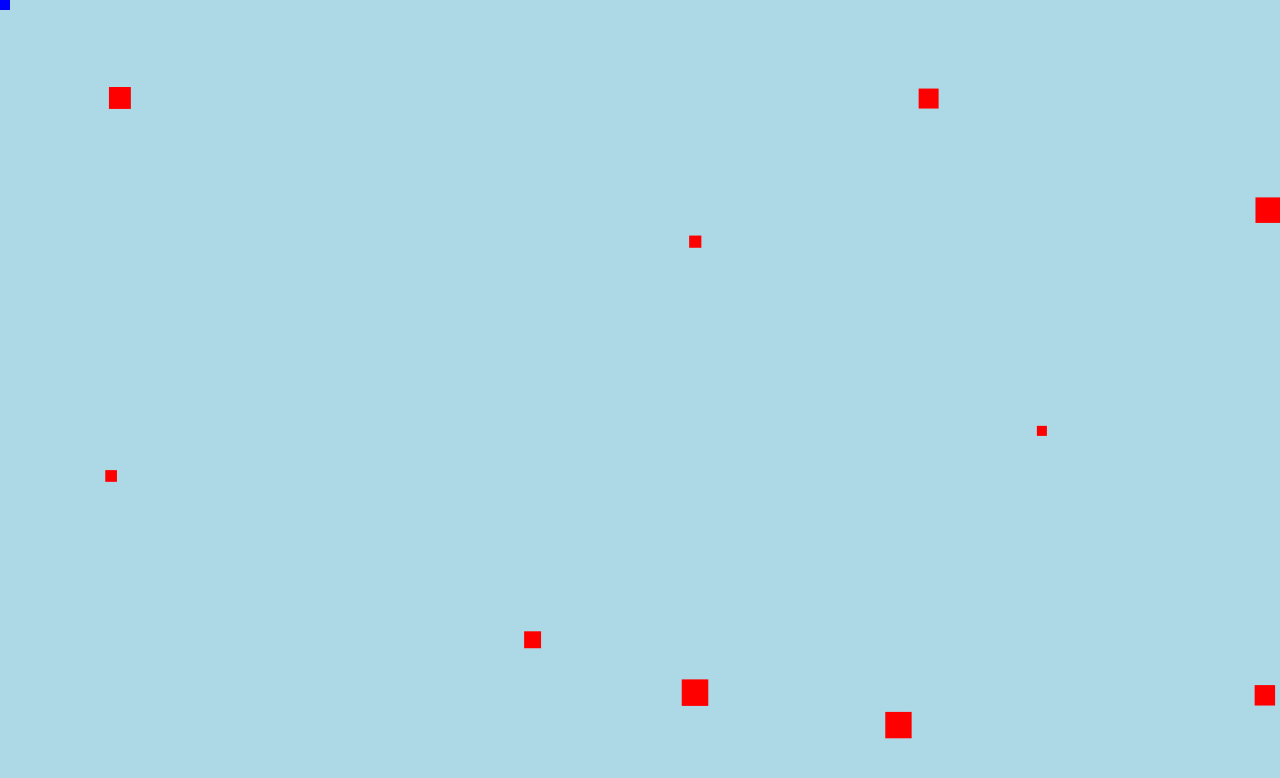
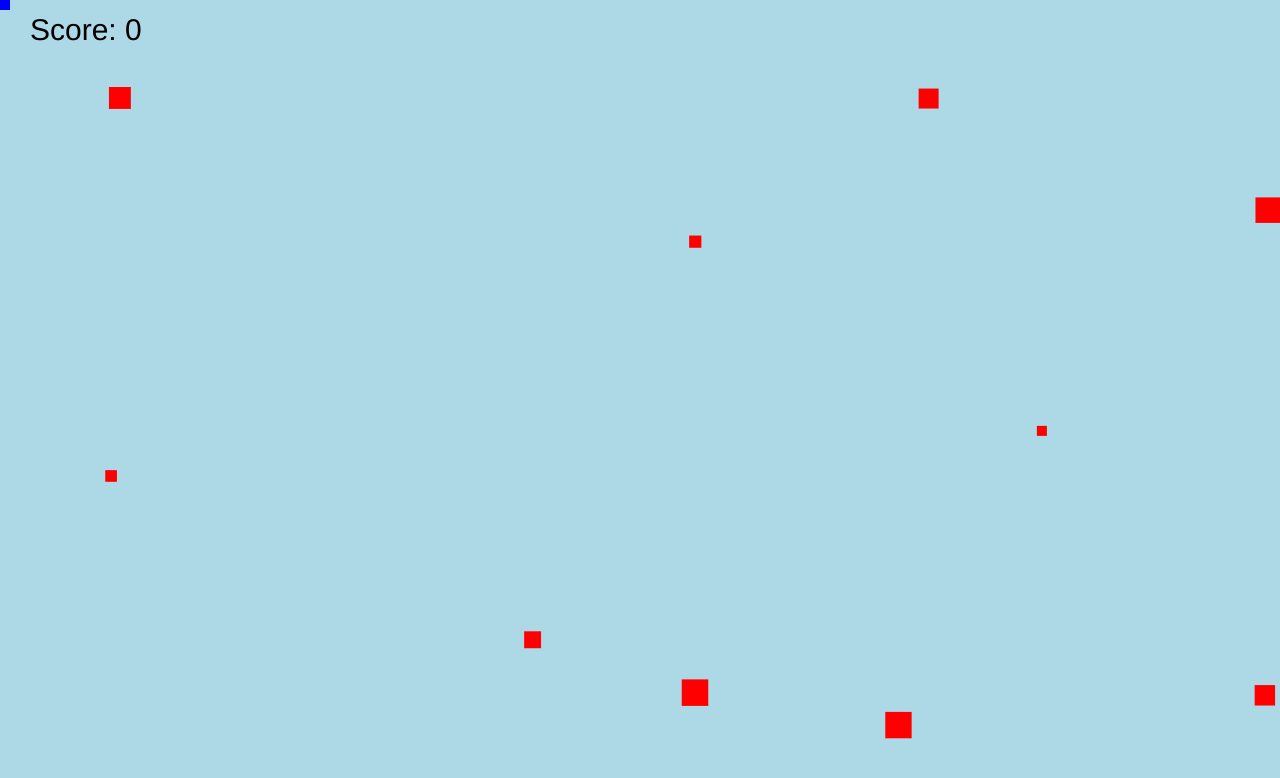
Before and after one commit to dasilvacontin/mogc-2018-2, a plain HTML site: page canvas-game.html in a window 1280 px wide. Drawn offline with Linux system fonts and the light colour scheme.

Commit message:
canvas player<>enemy collision

```diff
--- a/canvas-game.html
+++ b/canvas-game.html
@@ -24,8 +24,12 @@ canvas.height = window.innerHeight
 ctx.fillStyle = 'lightblue'
 ctx.fillRect(0, 0, canvas.width, canvas.height)
 
-let x = 0
-let y = 0
+const player = {
+    x: 0,
+    y: 0,
+    size: 20,
+    score: 0
+}
 let isMouseDown = false
 
 const enemies = []
@@ -59,6 +63,12 @@ function collision (obj1, obj2) {
 obj1 => { ... }
 **/
 
+function collision (obj1, obj2) {
+    const sizeSum = (obj1.size/2 + obj2.size/2)
+    return (Math.abs(obj1.x - obj2.x) < sizeSum) &&
+           (Math.abs(obj1.y - obj2.y) < sizeSum)
+}
+
 const speed = 3
 function render () {
     requestAnimationFrame(render)
@@ -66,22 +76,22 @@ function render () {
     ctx.fillRect(0, 0, canvas.width, canvas.height)
 
     // player logic
-    if (keyboard.a) x -= speed
-    if (keyboard.d) x += speed
-    if (keyboard.w) y -= speed
-    if (keyboard.s) y += speed
-
-    // player render
-    ctx.fillStyle = isMouseDown ? 'cyan' : 'blue'
-    const size = 20
-    ctx.fillRect(x - size/2, y - size/2, size, size)
+    if (keyboard.a) player.x -= speed
+    if (keyboard.d) player.x += speed
+    if (keyboard.w) player.y -= speed
+    if (keyboard.s) player.y += speed
 
     // enemy logic
+    let hasPlayerCollided = false
     enemies.forEach(enemy => {
         enemy.x += enemy.vx
         enemy.y += enemy.vy
         if (enemy.x < 0 || canvas.width < enemy.x) enemy.vx *= -1
         if (enemy.y < 0 || canvas.height < enemy.y) enemy.vy *= -1
+
+        if (collision(enemy, player)) {
+            hasPlayerCollided = true
+        }
     })
 
     // enemy render
@@ -94,6 +104,18 @@ function render () {
             enemy.size
         )
     })
+
+    // player render
+    ctx.fillStyle = hasPlayerCollided ? 'cyan' : 'blue'
+    const size = 20
+    ctx.fillRect(player.x - player.size/2,
+        player.y - player.size/2,
+        player.size,
+        player.size)
+
+    ctx.fillStyle = 'black'
+    ctx.font = '30px Helvetica'
+    ctx.fillText(`Score: ${player.score}`, 30, 40)
 }
 requestAnimationFrame(render)
 
```
